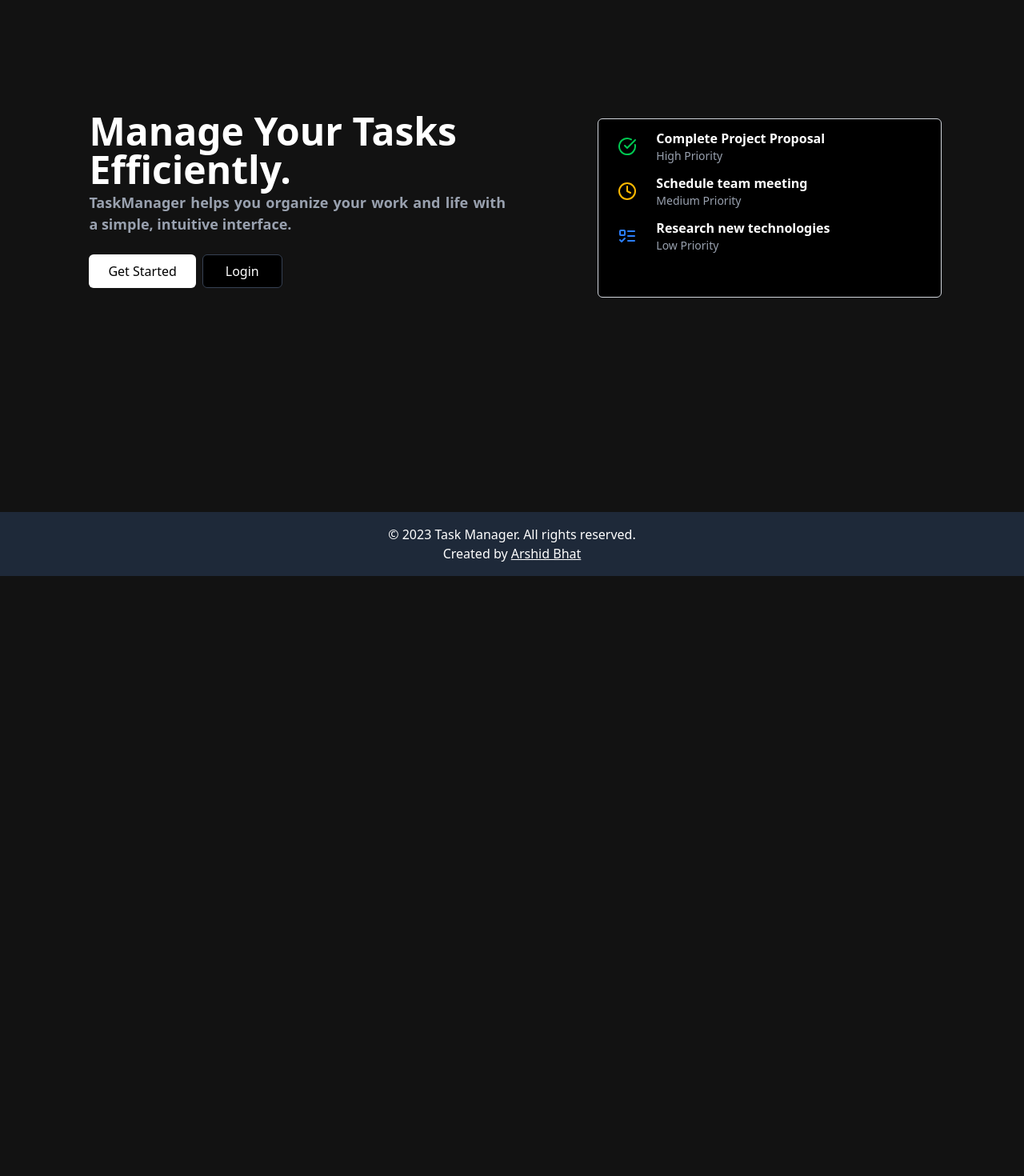
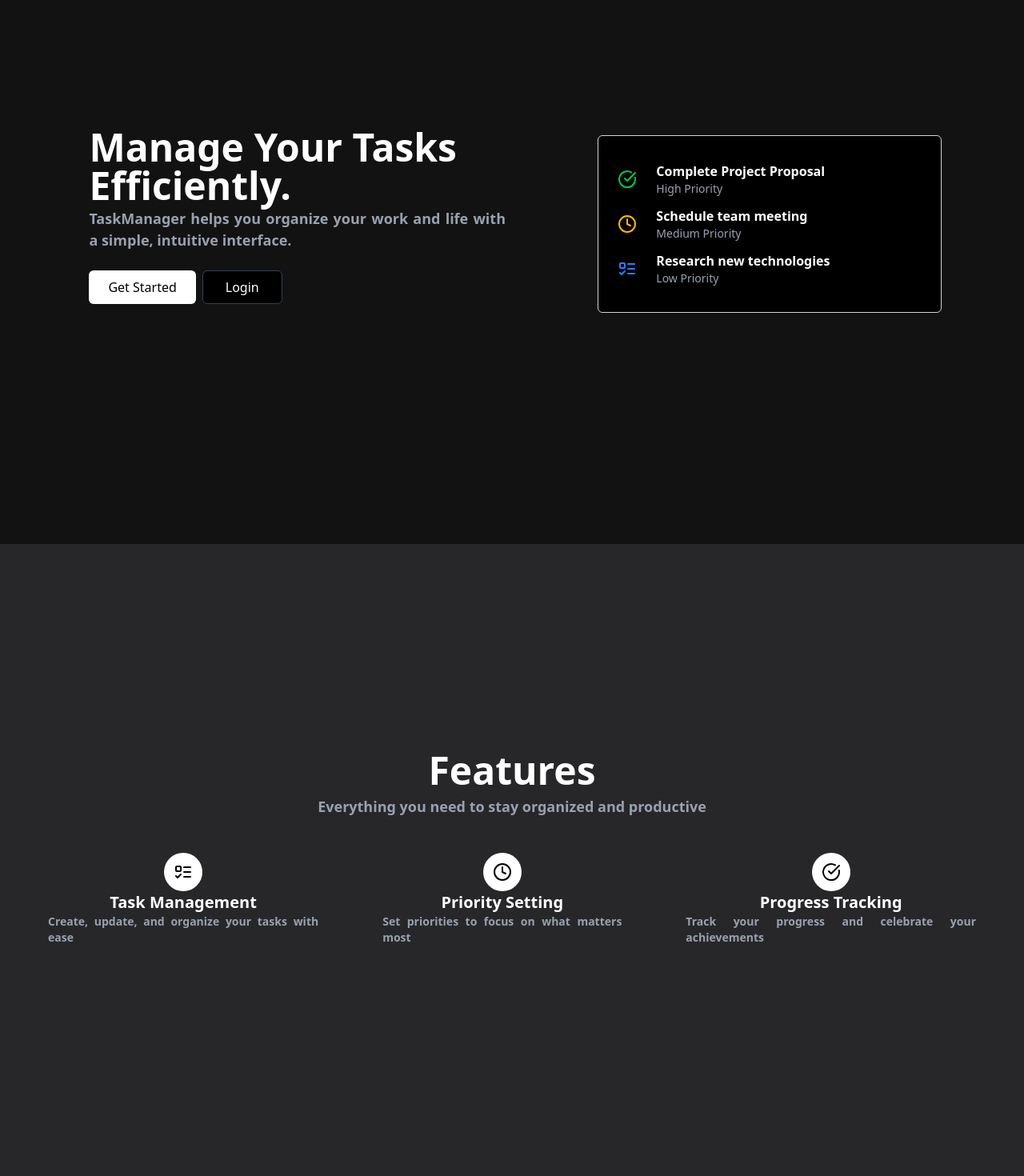
Before and after one commit to bhatarshid/task-manager-app, a React (Vite) app in the folder task-manager-client/: page / in a window 1280 px wide. Shown: the part 160-1630 px from the top of the page at 80% size. Before the commit the page ends 880 px from the top, so only its background shows below. Built offline with nearby package versions, Linux system fonts and the light colour scheme.

Commit message:
features section complete

```diff
--- a/task-manager-client/src/pages/Home.jsx
+++ b/task-manager-client/src/pages/Home.jsx
@@ -11,9 +11,9 @@ const Home = () => {
     navigate('/login')
   }
   return (
-    <div className='p-5 flex items-center justify-center min-h-screen'>
+    <div className='flex flex-col items-center justify-center'>
       {/* Hero Section */}
-      <div className='mt-10 flex flex-col md:flex-row items-center justify-between mx-10'>
+      <div className='mt-10 flex flex-col md:flex-row items-center justify-between mx-10 min-h-screen py-10'>
         <div className='w-full sm:w-1/2'>
           <h1 className='text-3xl sm:text-4xl md:text-5xl font-bold px-2 my-1'>Manage Your Tasks Efficiently.</h1>
           <h2 className='text-[14px] md:text-[18px] text-gray-400 font-semibold px-2 my-1 text-justify'>TaskManager helps you organize your work and life with a simple, intuitive interface.</h2>
@@ -26,7 +26,7 @@ const Home = () => {
             </button>
           </div>
         </div>
-        <div className='bg-black border-[1px] border-gray-300 rounded-md w-full md:w-2/5 h-56'>
+        <div className='bg-black border-[1px] border-gray-300 rounded-md w-full md:w-2/5 py-5'>
           <div className='flex flex-row my-3'>
             <CheckCircle className='text-green-500 my-auto mx-6'/>
             <div>
@@ -52,7 +52,35 @@ const Home = () => {
       </div>
 
       {/* Features Section */}
+      <div className='bg-[#27272A] min-h-screen w-full flex flex-col items-center justify-center p-5'>
+        <h1 className='text-3xl sm:text-4xl md:text-5xl font-bold mb-1'>Features</h1>
+        <h3 className='text-[14px] md:text-[18px] text-gray-400 font-semibold px-2 my-1 text-justify'>Everything you need to stay organized and productive</h3>
+        <div className='flex flex-col md:flex-row justify-between text-justify'>
+          <div className='flex flex-col items-center justify-center m-10'>
+            <div className="flex h-12 w-12 items-center justify-center rounded-full bg-white text-black">
+              <ListTodo className="h-6 w-6" />
+            </div>
+            <h1 className='text-xl font-bold'>Task Management</h1>
+            <p className='text-sm text-gray-400 font-semibold'>Create, update, and organize your tasks with ease</p>
+          </div>
+          <div className='flex flex-col items-center justify-center m-10'>
+            <div className="flex h-12 w-12 items-center justify-center rounded-full bg-white text-black">
+              <Clock className="h-6 w-6" />
+            </div>
+            <h1 className='text-xl font-bold'>Priority Setting</h1>
+            <p className='text-sm text-gray-400 font-semibold'>Set priorities to focus on what matters most</p>
+          </div>
+          <div className='flex flex-col items-center justify-center m-10'>
+            <div className="flex h-12 w-12 items-center justify-center rounded-full bg-white text-black">
+              <CheckCircle className="h-6 w-6" />
+            </div>
+            <h1 className='text-xl font-bold'>Progress Tracking</h1>
+            <p className='text-sm text-gray-400 font-semibold'>Track your progress and celebrate your achievements
 
+</p>
+          </div>
+        </div>
+      </div>
     </div>
   )
 }
```
